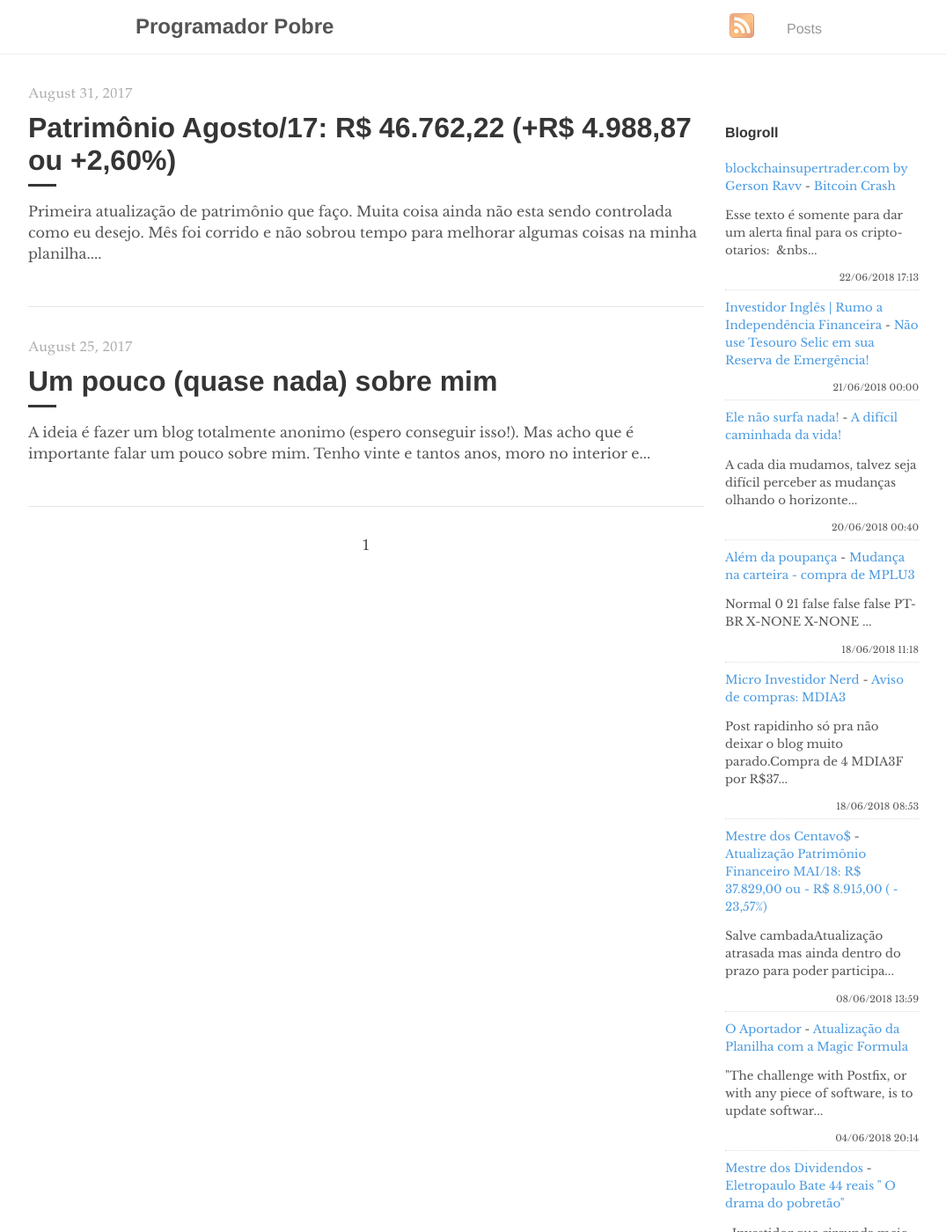
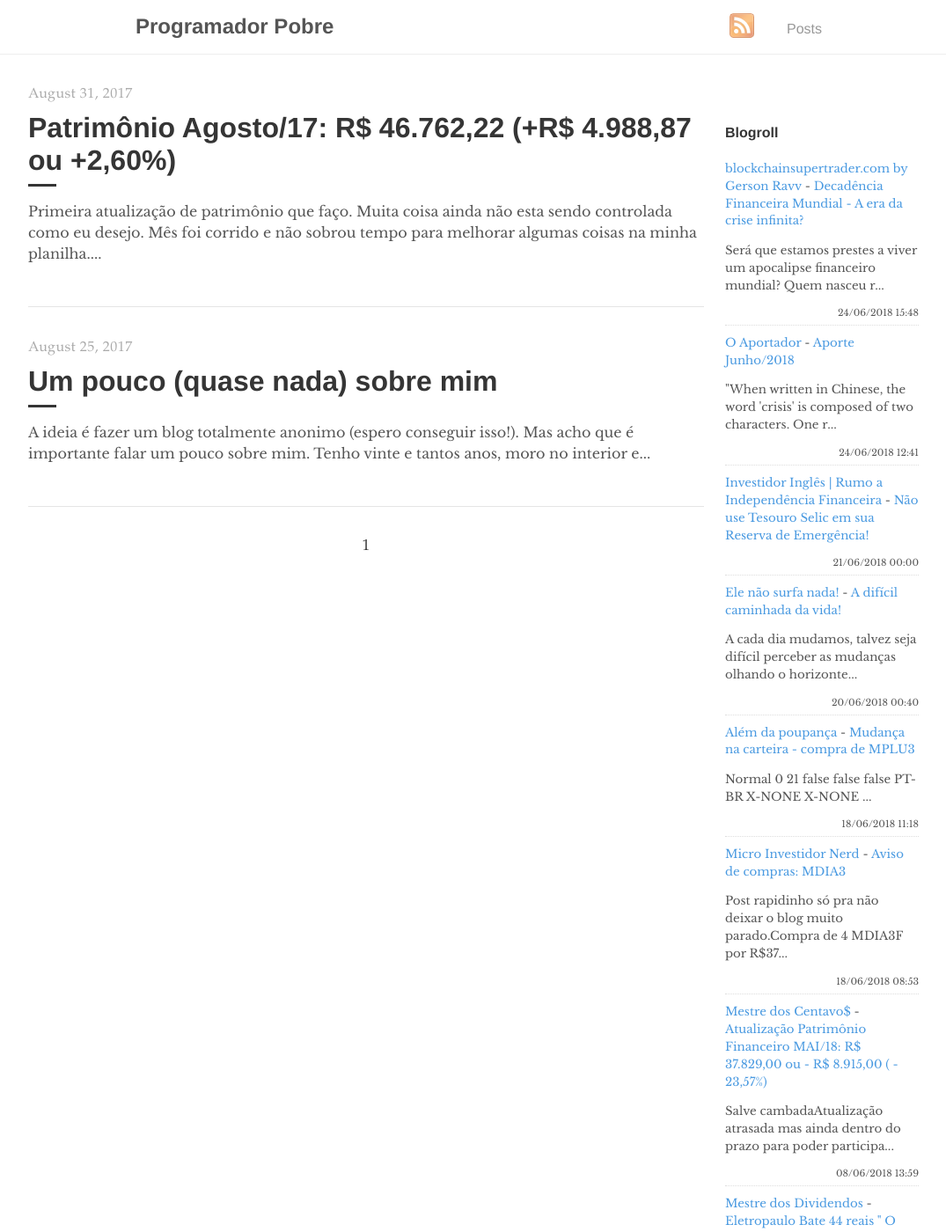
Before and after one commit to programadorpobre/programadorpobre.github.io, a Jekyll site: the page built from index.html, in a window 1280 px wide and 1400 px high. Shown: the whole window at 88% size, without its empty margins (96-1171 px from the left). Built offline with Jekyll 4.4.1, drawn with Linux system fonts in a browser that asks for light colours; the list of posts is cut into pages by our own code; comment, search, counter and statistics services are not loaded.

Commit message:
[ci skip] travis #323

```diff
--- a/_includes/feed-entries.html
+++ b/_includes/feed-entries.html
@@ -1,7 +1,12 @@
 <div class="feed-entry">
-    <a class="feed-entry-site-name" href="http://www.blockchainsupertrader.com/">blockchainsupertrader.com by Gerson Ravv</a> - <a class="feed-entry-title" href="http://www.blockchainsupertrader.com/2018/06/bitcoin-crash.html">Bitcoin Crash</a>
-    <p class="feed-entry-summary">Esse texto é somente para dar um alerta final para os cripto-otarios:&nbsp; &nbs...</p>
-    <time datetime="2018-06-22T17:13:00.000-03:00">22/06/2018 17:13</time>
+    <a class="feed-entry-site-name" href="http://www.blockchainsupertrader.com/">blockchainsupertrader.com by Gerson Ravv</a> - <a class="feed-entry-title" href="http://www.blockchainsupertrader.com/2018/06/decadencia-financeira-mundial-era-da.html">Decadência Financeira Mundial - A era da crise infinita?</a>
+    <p class="feed-entry-summary">Será que estamos prestes a viver um apocalipse financeiro mundial? Quem nasceu r...</p>
+    <time datetime="2018-06-24T15:48:00.002-03:00">24/06/2018 15:48</time>
+</div>
+<div class="feed-entry">
+    <a class="feed-entry-site-name" href="https://oaportadorfinanceiro.blogspot.com/">O Aportador</a> - <a class="feed-entry-title" href="https://oaportadorfinanceiro.blogspot.com/2018/06/aporte-junho2018.html">Aporte Junho/2018</a>
+    <p class="feed-entry-summary">"When written in Chinese, the word 'crisis' is composed of two characters. One r...</p>
+    <time datetime="2018-06-24T12:41:00.000-03:00">24/06/2018 12:41</time>
 </div>
 <div class="feed-entry">
     <a class="feed-entry-site-name" href="https://www.investidoringles.com/">Investidor Inglês | Rumo a Independência Financeira</a> - <a class="feed-entry-title" href="https://www.investidoringles.com/2018/06/reserva-de-emergencia-tesouro-selic.html">Não use Tesouro Selic em sua Reserva de Emergência!</a>
@@ -29,11 +34,6 @@
     <time datetime="2018-06-08T13:59:00.000-07:00">08/06/2018 13:59</time>
 </div>
 <div class="feed-entry">
-    <a class="feed-entry-site-name" href="https://oaportadorfinanceiro.blogspot.com/">O Aportador</a> - <a class="feed-entry-title" href="https://oaportadorfinanceiro.blogspot.com/2018/06/atualizacao-da-planilha-com-magic.html">Atualização da Planilha com a Magic Formula</a>
-    <p class="feed-entry-summary">"The challenge with Postfix, or with any piece of software, is to update softwar...</p>
-    <time datetime="2018-06-04T20:14:00.000-03:00">04/06/2018 20:14</time>
-</div>
-<div class="feed-entry">
     <a class="feed-entry-site-name" href="https://mestredosdividendos.blogspot.com/">Mestre dos Dividendos</a> - <a class="feed-entry-title" href="https://mestredosdividendos.blogspot.com/2018/06/etropaulo-bate-44-reais-o-drama-do.html">Eletropaulo Bate 44 reais " O drama do pobretão"</a>
     <p class="feed-entry-summary">&nbsp; Investidor que circunda meio da blogosfera há pelo menos 5 anos lembra de...</p>
     <time datetime="2018-06-01T13:24:00.002-07:00">01/06/2018 13:24</time>
```
